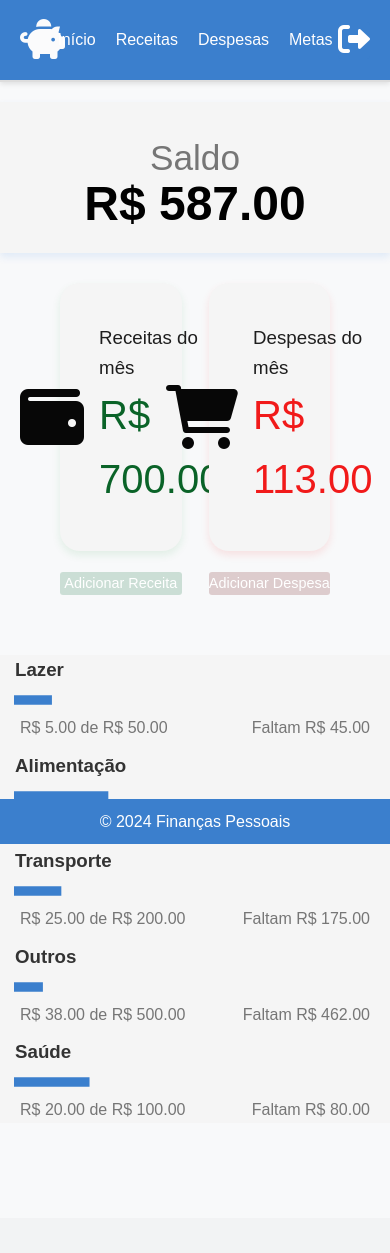
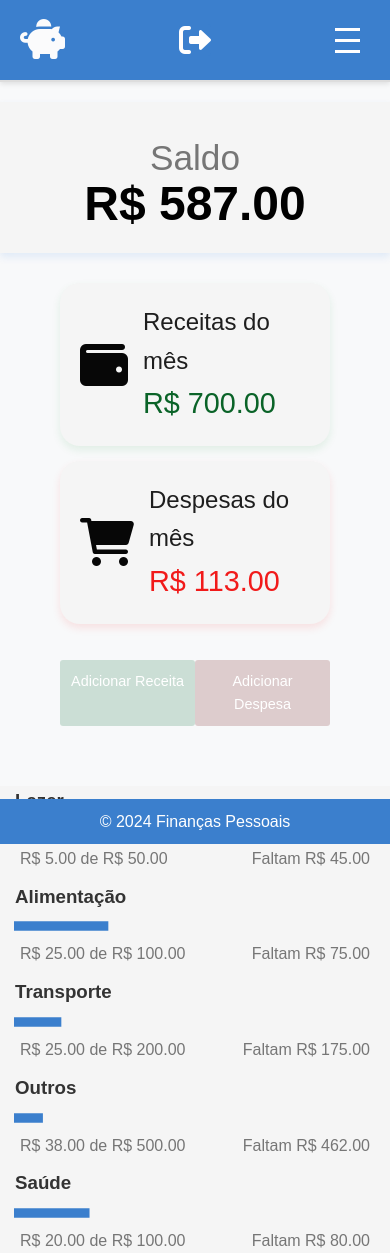
Before and after one commit to luca5uchoa/financas, a Django app: page / in a window 390 px wide. Shown: the top 1253 px of the page. Before the commit the page ends 1117 px from the top, so only its background shows below. Run offline with Django 5.2, Linux system fonts and the light colour scheme; a user stored in the database is signed in; data comes from the database, SQL or seed files in the repository; both versions use the stored data as it was after the commit.

Commit message:
ajustando-respo

```diff
--- a/core/static/core/styles.css
+++ b/core/static/core/styles.css
@@ -49,13 +51,9 @@ body {
 
 /* Navegação */
 .header-nav {
-    position: absolute;
-    left: 50%; /* Move a nav para o centro da página */
-    transform: translateX(-50%); /* Ajusta o elemento para garantir que esteja centrado */
     display: flex;
     justify-content: center;
     width: 100%;
-
 }
 
 .nav-list {
@@ -71,35 +69,86 @@ body {
     text-decoration: none;
     font-size: 1rem;
     transition: color 0.3s, text-decoration 0.3s;
+}
 
-}
 
 .nav-link:hover {
     color: #000000;
     background-color: #00000028;
     border-radius: 4px;
-
 }
 
 /* Botão de Logout */
-
-
 .logout-button {
     background-color: #3B7FCD;
     color: #fffefe;
-    border-radius: 3px;  /* Arredondando as bordas */
+    border-radius: 3px;
     font-size: 0.9rem;
     cursor: pointer;
-    border: none; /* Sem borda */
+    border: none;
     font-size: 2rem;
-
-
 }
 
 .logout-button:hover {
-
     color: #000000;
 }
+
+/* Menu Hamburguer */
+.menu-hamburguer {
+    display: none;
+    flex-direction: column;
+    cursor: pointer;
+    padding: 10px;
+}
+
+.menu-hamburguer div {
+    width: 25px;
+    height: 3px;
+    background-color: #fffefe;
+    margin: 4px 0;
+}
+
+/* Estilo do menu em telas pequenas */
+.nav-list-mobile {
+    display: none;
+    flex-direction: column;
+    gap: 10px;
+    background-color: #3b7fcda9;
+    padding: 20px;
+    position: absolute;
+    top: 60px;
+    right: 20px;
+    width: 200px;
+    box-shadow: 0px 4px 6px rgba(0, 0, 0, 0.2);
+    border-radius: 10px;
+}
+
+/* Mostrar a lista de navegação em dispositivos pequenos quando o menu hambúrguer é clicado */
+.nav-list-mobile.show {
+    display: flex;
+}
+
+
+/* Responsividade para telas pequenas */
+@media (max-width: 768px) {
+    .header-nav {
+        display: none;
+    }
+
+    .menu-hamburguer {
+        display: flex;
+    }
+    .header-content {
+        justify-content: space-between;
+    }
+
+    .logout-button {
+        display: flex;
+        justify-content: flex-end;
+
+    }
+}
+
 
 /* --------------------------------------------------*/
 
@@ -131,32 +180,37 @@ body {
 
 
 /* --------------------------------------------------*/
+
 /* Seção de receitas e despesas */
-
-.section-caixas{
+.section-caixas {
     display: flex;
     justify-content: space-between;
     padding: 10px;
     margin-left: 50px;
     margin-right: 50px;
     margin-top: 20px;
+    flex-wrap: wrap; /* Permite que as caixas se reorganizem em telas menores */
 }
+
 /*-----------------------------------------------------------*/
+/* Estilo do card de receita */
 .caixa-receita {
     border: #19191a;
     background-color: #F5F5F5;
-    padding: 40px;
+    padding: 20px; /* Reduzido para menor espaçamento */
     width: 45%;
     border-radius: 20px;
     box-shadow: 0 4px 8px rgba(18, 143, 45, 0.1); /* Horizontal, Vertical, Difusão, Cor */
     display: flex;
     align-items: center; /* Alinha o ícone, título e valor verticalmente */
-    justify-content: center;
-
+    justify-content: center; /* Alinha o conteúdo ao lado do ícone */
+    min-height: 140px; /* Altura reduzida para o card */
+    box-sizing: border-box; /* Inclui padding e bordas no cálculo da largura */
+    transition: all 0.3s ease; /* Transição suave para ajustes de tamanho */
 }
 
 .icone-receita {
-    font-size: 4rem; /* Tamanho do ícone */
+    font-size: 3rem; /* Reduzido o tamanho do ícone */
     color: #070707; /* Cor do ícone */
     margin-right: 15px; /* Espaço entre o ícone e o conteúdo */
 }
@@ -165,33 +219,40 @@ body {
     display: flex;
     flex-direction: column; /* Organiza título e valor em coluna */
     justify-content: center; /* Alinha o texto ao centro */
+    text-align: left; /* Alinha o texto à esquerda */
 }
 
- .caixa-receita h3{
+.caixa-receita h3 {
     color: #1E1E1E;
     font-weight: lighter;
+    margin: 0;
 }
- .caixa-receita p{
+
+.caixa-receita p {
     color: #0a6328;
     font-weight: normal;
-    font-size: 2.5rem;
+    font-size: 2rem; /* Ajustado o tamanho da fonte */
 }
+
 /*------------------------------------------------------*/
+/* Estilo do card de despesa */
 .caixa-despesa {
     border: #19191a;
     background-color: #F5F5F5;
-    padding: 40px;
+    padding: 20px; /* Reduzido para menor espaçamento */
     width: 45%;
     border-radius: 20px;
     box-shadow: 0 4px 8px rgba(250, 1, 1, 0.1); /* Horizontal, Vertical, Difusão, Cor */
     display: flex;
     align-items: center; /* Alinha o ícone, título e valor verticalmente */
-    justify-content: center;
-
+    justify-content: center; /* Alinha o conteúdo ao lado do ícone */
+    min-height: 140px; /* Altura reduzida para o card */
+    box-sizing: border-box; /* Inclui padding e bordas no cálculo da largura */
+    transition: all 0.3s ease; /* Transição suave para ajustes de tamanho */
 }
 
 .icone-despesa {
-    font-size: 4rem; /* Tamanho do ícone */
+    font-size: 3rem; /* Reduzido o tamanho do ícone */
     color: #070707; /* Cor do ícone */
     margin-right: 15px; /* Espaço entre o ícone e o conteúdo */
 }
@@ -200,74 +261,100 @@ body {
     display: flex;
     flex-direction: column; /* Organiza título e valor em coluna */
     justify-content: center; /* Alinha o texto ao centro */
+    text-align: left; /* Alinha o texto à esquerda */
 }
 
-.caixa-despesa h3{
+.caixa-despesa h3 {
     color: #1E1E1E;
     font-weight: lighter;
+    margin: 0;
 }
- .caixa-despesa p{
+
+.caixa-despesa p {
     color: #F11A1A;
     font-weight: normal;
-    font-size: 2.5rem;
+    font-size: 2rem; /* Ajustado o tamanho da fonte */
 }
-/*---------------------------*/
 
-.botoes-rec-desp{
+/* Responsividade */
+@media screen and (max-width: 768px) {
+    .section-caixas {
+        flex-direction: column; /* Organiza as caixas em coluna em telas pequenas */
+    }
+
+    .caixa-receita, .caixa-despesa {
+        width: 100%; /* Garante que os cards ocupem toda a largura disponível */
+        margin-bottom: 15px; /* Espaçamento entre os cards */
+    }
+
+    .caixa-receita h3, .caixa-despesa h3 {
+        font-size: 1.5rem; /* Ajusta o tamanho do título em telas menores */
+    }
+
+    .caixa-receita p, .caixa-despesa p {
+        font-size: 1.8rem; /* Ajusta o tamanho do valor em telas menores */
+    }
+
+    .icone-receita, .icone-despesa {
+        font-size: 3rem; /* Reduz o tamanho do ícone em telas pequenas */
+    }
+}
+
+/* Botões de receitas e despesas */
+.botoes-rec-desp {
     display: flex;
     justify-content: space-between;
     padding: 10px;
     margin-left: 50px;
     margin-right: 50px;
-    margin-top: 1px
-
+    margin-top: 1px;
 }
 
-.btn-rec{
+.btn-rec {
     background-color: #0769302f; /* Cor cinza */
     color: #fff;
-    border-radius: 3px;  /* Arredondando as bordas */
+    border-radius: 3px; /* Arredondando as bordas */
     font-size: 0.9rem;
     text-decoration: none;
     width: 45%;
     text-align: center;
+    padding: 10px;
+}
 
-}
 .btn-rec:hover {
     background-color: #076930; /* Cor cinza */
-
 }
 
-.btn-desp{
+.btn-desp {
     background-color: #6907072f; /* Cor cinza */
     color: #fff;
-    border-radius: 3px;  /* Arredondando as bordas */
+    border-radius: 3px; /* Arredondando as bordas */
     font-size: 0.9rem;
     text-decoration: none;
     width: 45%;
     text-align: center;
+    padding: 10px;
+}
 
-}
 .btn-desp:hover {
     background-color: #690707dc; /* Cor cinza */
+}
 
-}
-/*---------------------------*/
-.header-saldo-categorias{
+/* Cabeçalho de saldo e categorias */
+.header-saldo-categorias {
     display: flex;
     justify-content: space-between;
     margin-left: 10px;
     margin-right: 10px;
 }
 
-.header-saldo-categorias h3{
+.header-saldo-categorias h3 {
     color: #3a3a3a;
     font-size: 1.5rem;
     margin-top: 40px;
     font-weight: lighter;
 }
 
-/*---------------------------*/
 
 .section-saldo-categorias{
 background-color: #F5F5F5;
--- a/core/templates/core/home.html
+++ b/core/templates/core/home.html
@@ -15,7 +15,6 @@
 </head>
 
 <body>
-    <!-- Cabeçalho -->
     <header class="header-container">
         <div class="header-content">
             <a href="/" class="header-logo">
@@ -30,16 +29,33 @@
                     <li><a href="/listar_reservas" class="nav-link">Metas</a></li>
                 </ul>
             </nav>
-            <a>
+
+            <!-- Botão de logout -->
             <form action="{% url 'logout' %}" method="post" class="header-logout">
                 {% csrf_token %}
                 <button type="submit" class="logout-button">
                     <i class="fas fa-sign-out-alt"></i>
                 </button>
             </form>
-            </a>
+
+            <!-- Menu Hambúrguer -->
+            <div class="menu-hamburguer" onclick="toggleMenu()">
+                <div></div>
+                <div></div>
+                <div></div>
+            </div>
         </div>
     </header>
+
+    <!-- Lista de navegação para dispositivos móveis -->
+    <nav class="nav-list-mobile" id="mobileMenu">
+        <ul>
+            <li><a href="/" class="nav-link">Início</a></li>
+            <li><a href="/listar_receitas" class="nav-link">Receitas</a></li>
+            <li><a href="/listar_despesas" class="nav-link">Despesas</a></li>
+            <li><a href="/listar_reservas" class="nav-link">Metas</a></li>
+        </ul>
+    </nav>
 
     <main>
         <!-- Seção de saldo -->
@@ -170,6 +186,12 @@
         });
         {% endfor %}
     </script>
+    <script>
+        function toggleMenu() {
+            const menu = document.getElementById('mobileMenu');
+            menu.classList.toggle('show');
+        }
+    </script>
 </body>
 
 </html>
```
Also changed, not shown: other parts of core/static/core/styles.css (+78 -88 lines), db.sqlite3. Lines whose indentation alone changed are shown as unchanged.
